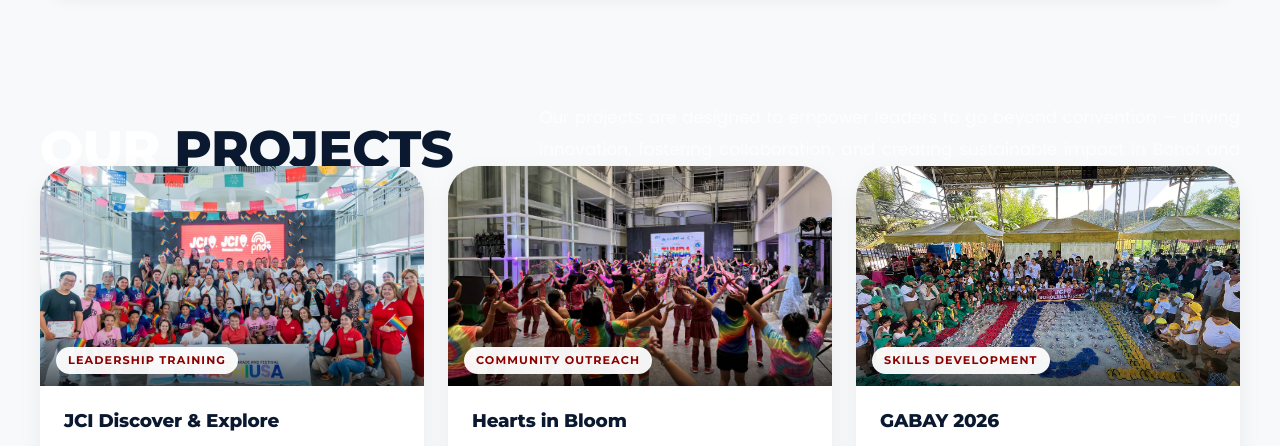
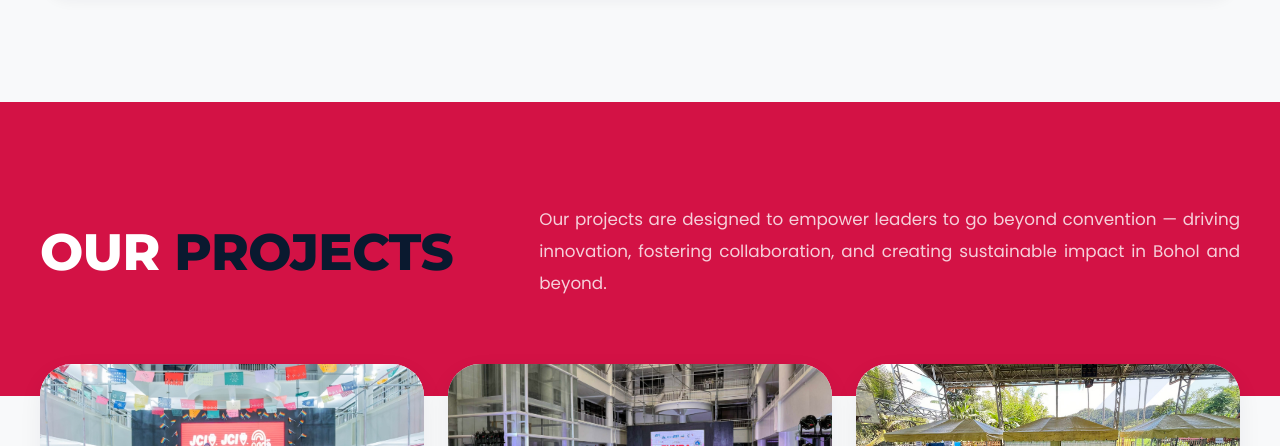
Before and after one commit to Xed8/JCIBoholanaKisses, a Next.js app: page / in a window 1280 px wide. Shown: the part 2768-3214 px from the top of the page. Built offline with nearby package versions, Linux system fonts and the light colour scheme.

Commit message:
Upload complete images and fix styling issues

```diff
--- a/src/components/Programs.jsx
+++ b/src/components/Programs.jsx
@@ -109,7 +109,7 @@ export default function Programs() {
                         </a>
                     </div>
                     <div className={styles.featureImage}>
-                        <img src="/images/photos-grid.png" alt="JCI Boholana Kisses Photos" />
+                        <img src="/images/photos-grid.jpg" alt="JCI Boholana Kisses Photos" />
                     </div>
                 </div>
             </div>
--- a/src/components/Programs.module.css
+++ b/src/components/Programs.module.css
@@ -2,8 +2,8 @@
     padding-bottom: var(--section-padding);
 }
 
-.navyBg {
-    background: var(--maroon);
+.redBg {
+    background: var(--jci-red);
     padding: var(--section-padding) 0 6rem;
 }
 
```
Also changed, not shown: 1 other file (tests, documents, lock files or other folders).
